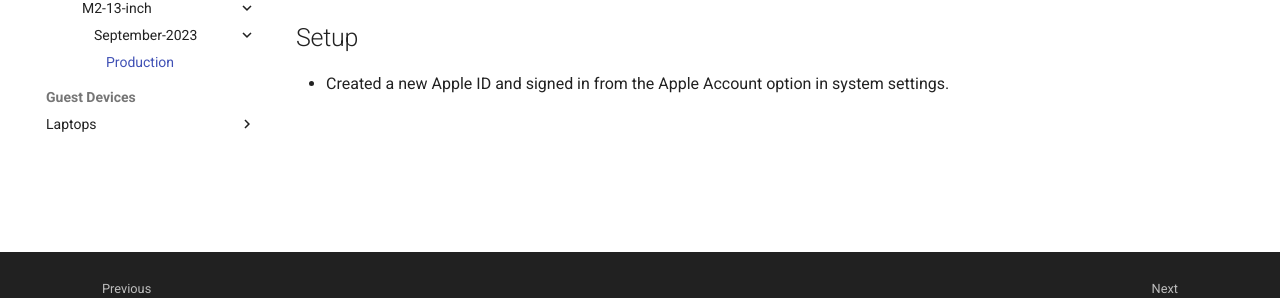
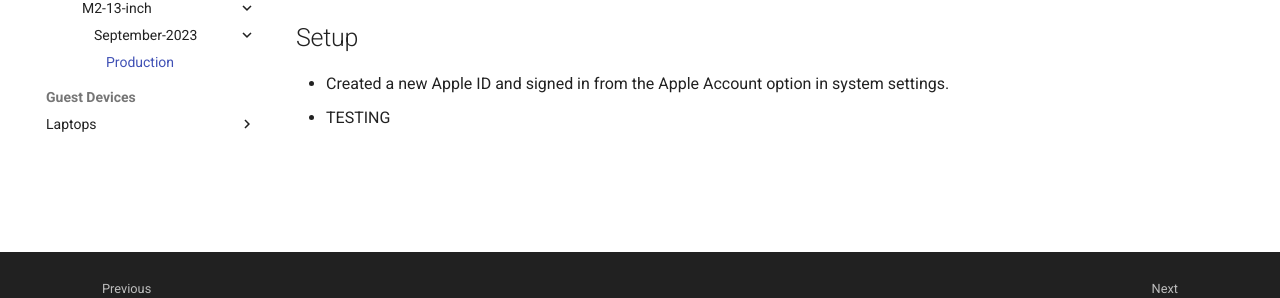
Before and after one commit to rohanbatrain/knowledge-base, an MkDocs documentation site: the page built from docs/Developement-Setup/Team-Devices/Laptops/Apple/MacBook-Air/M2-13-inch/2023/September/Production.md, in a window 1280 px wide. Shown: the part 492-790 px from the top of the page. Built offline with MkDocs 1.6.1 and Material for MkDocs 9.7.7, drawn with Linux system fonts in a browser that asks for light colours; nearby versions of some CDN libraries; library files that are not in the unit come from our copies; comment, search, counter and statistics services are not loaded.

Commit message:
Testing commit

```diff
--- a/docs/Developement-Setup/Team-Devices/Laptops/Apple/MacBook-Air/M2-13-inch/2023/September/Production.md
+++ b/docs/Developement-Setup/Team-Devices/Laptops/Apple/MacBook-Air/M2-13-inch/2023/September/Production.md
@@ -7,3 +7,4 @@
 
 ## Setup
 - Created a new Apple ID and signed in from the Apple Account option in system settings.
+- TESTING
```
